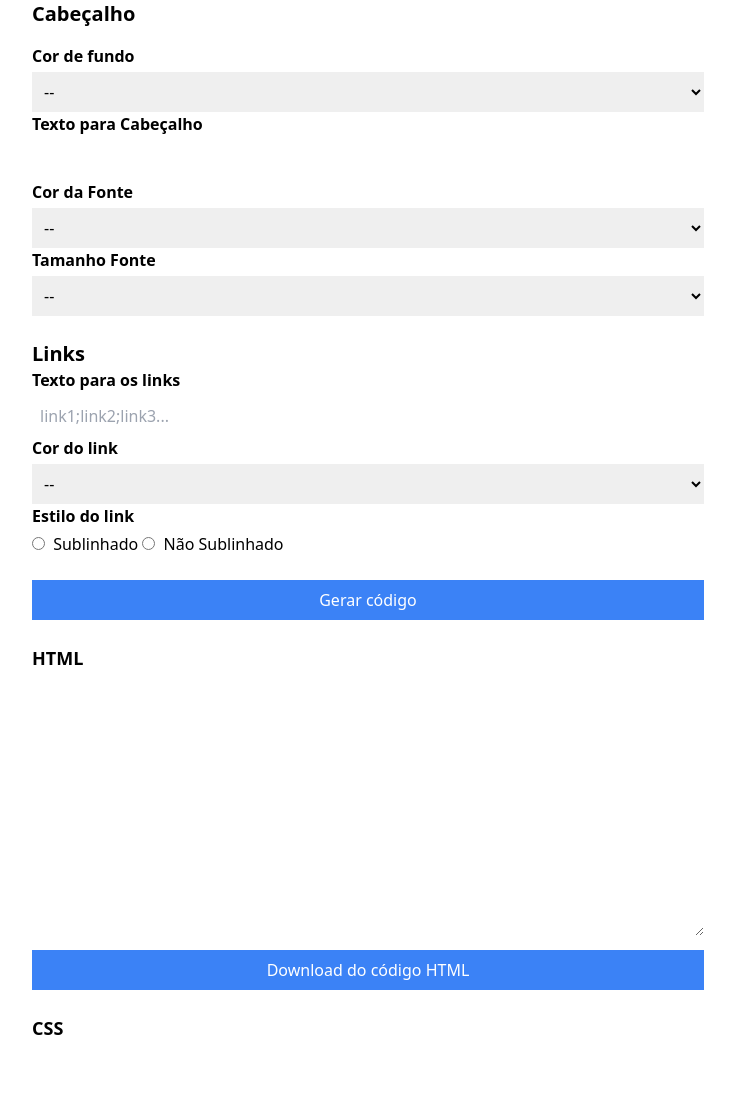
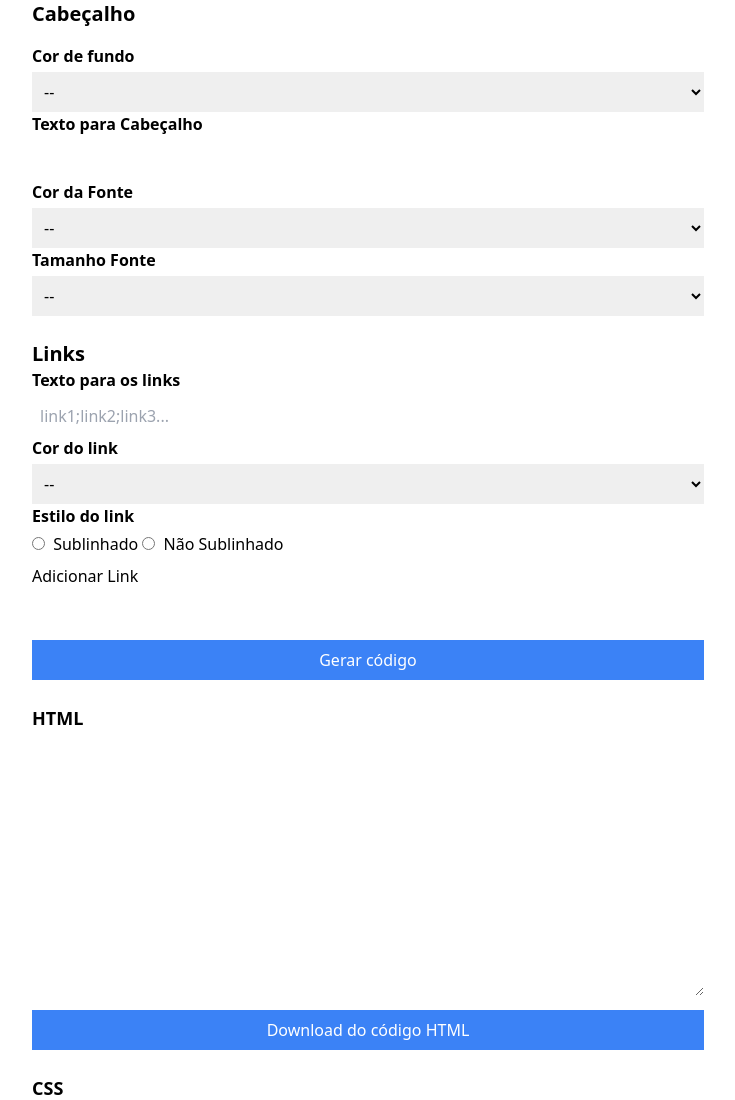
Before and after one commit to Micaelmesilva/Framework, a plain HTML site: page Frameworks/index.html in a window 1280 px wide. Shown: the top 1100 px of the page, without its empty margins (272-1007 px from the left). Drawn offline with nearby package versions, Linux system fonts and the light colour scheme.

Commit message:
Update index.html

```diff
--- a/Frameworks/index.html
+++ b/Frameworks/index.html
@@ -67,7 +67,14 @@
             <label><input type="radio" name="estiloLinks" value="1" class="mr-1"> Sublinhado</label>
             <label><input type="radio" name="estiloLinks" value="0" class="mr-1"> Não Sublinhado</label>
         </div>
+            <div class="mb-3">
+<button type="button" class="btn border-secondary border-1 btn-success w-50 mb-3 fw-bolder mt-2" onclick="adicionaLink()" required>
+                                Adicionar Link
+</button>
+<div id="linksCriados" class="mb-3 fw-bolder mt-4 d-flex flex-column align-content-center ">
 
+                            </div>
+</div>
         <button onclick="gerarCodigo()" class="mt-6 w-full bg-blue-500 text-white py-2">Gerar código</button>
     </div>
 
```
